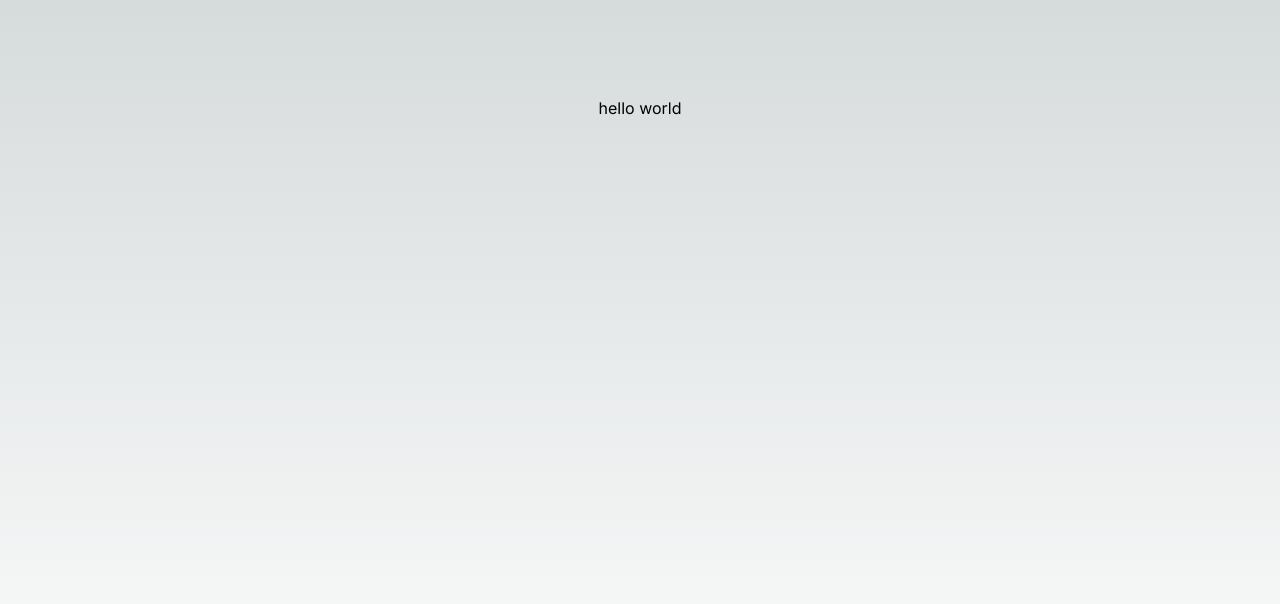
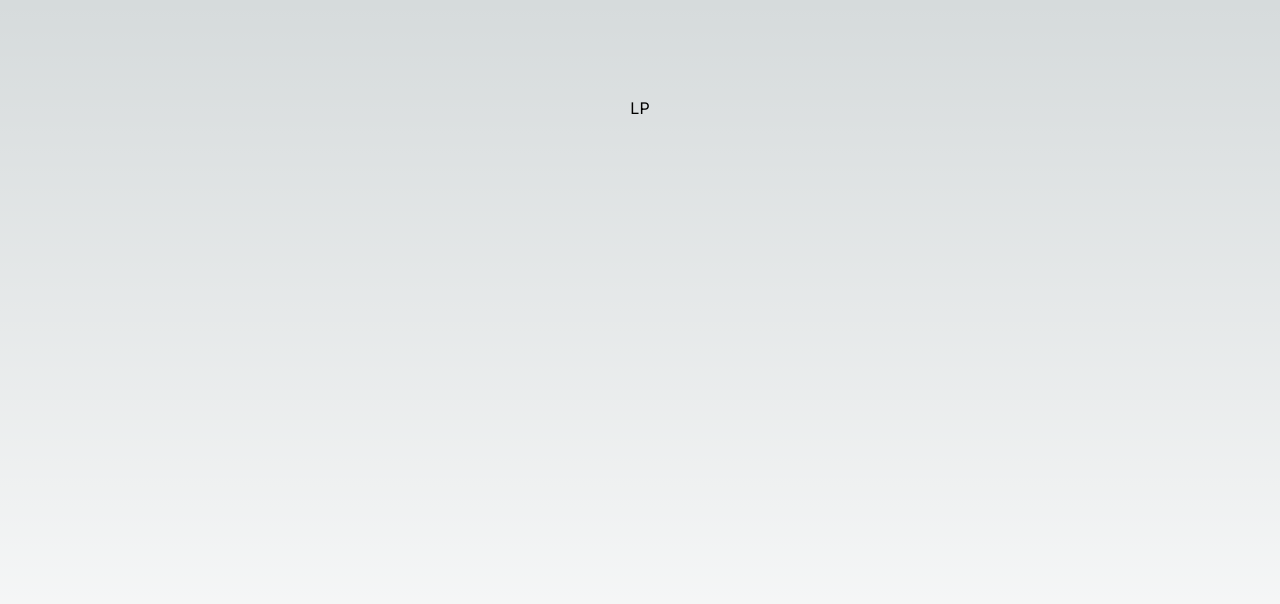
Before and after one commit to FinalTaxReturn/iruka, a Next.js app: page / in a window 1280 px wide. Shown: the top 604 px of the page. Built offline with nearby package versions, Linux system fonts and the light colour scheme.

Commit message:
ルーティングを反映しpage.tsxを追加

```diff
--- /dev/null
+++ b/app/[roomId]/admin/page.tsx
@@ -0,0 +1,7 @@
+export default function Page() {
+  return (
+    <>
+      <h1>RoomのAdminページ</h1>
+    </>
+  );
+}
--- /dev/null
+++ b/app/[roomId]/page.tsx
@@ -0,0 +1,7 @@
+export default function Page() {
+  return (
+    <>
+      <h1>Roomのトップ</h1>
+    </>
+  );
+}
--- /dev/null
+++ b/app/[roomId]/share/page.tsx
@@ -0,0 +1,7 @@
+export default function Page() {
+  return (
+    <>
+      <h1>Roomの参加用URLなどをおくページ</h1>
+    </>
+  );
+}
--- /dev/null
+++ b/app/login/page.tsx
@@ -0,0 +1,7 @@
+export default function Page() {
+  return (
+    <>
+      <h1>ログイン画面</h1>
+    </>
+  );
+}
--- /dev/null
+++ b/app/new/page.tsx
@@ -0,0 +1,7 @@
+export default function Page() {
+  return (
+    <>
+      <h1>新しくルームを作るためのページ</h1>
+    </>
+  );
+}
--- a/app/page.tsx
+++ b/app/page.tsx
@@ -1,7 +1,7 @@
 export default function Home() {
   return (
     <main className="flex min-h-screen flex-col items-center justify-between p-24">
-      <h1>hello world</h1>
+      <h1>LP</h1>
     </main>
   );
 }
```
